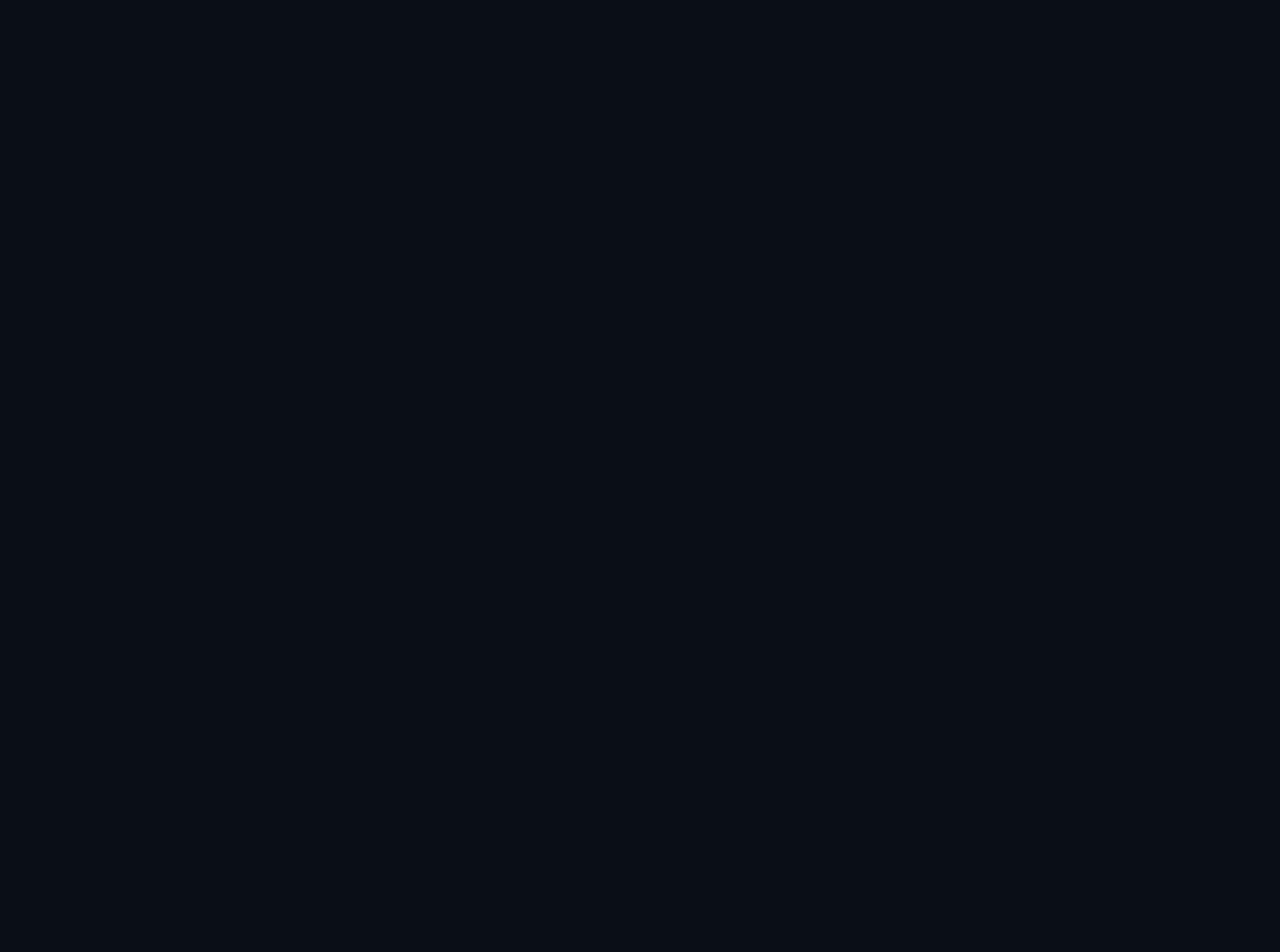
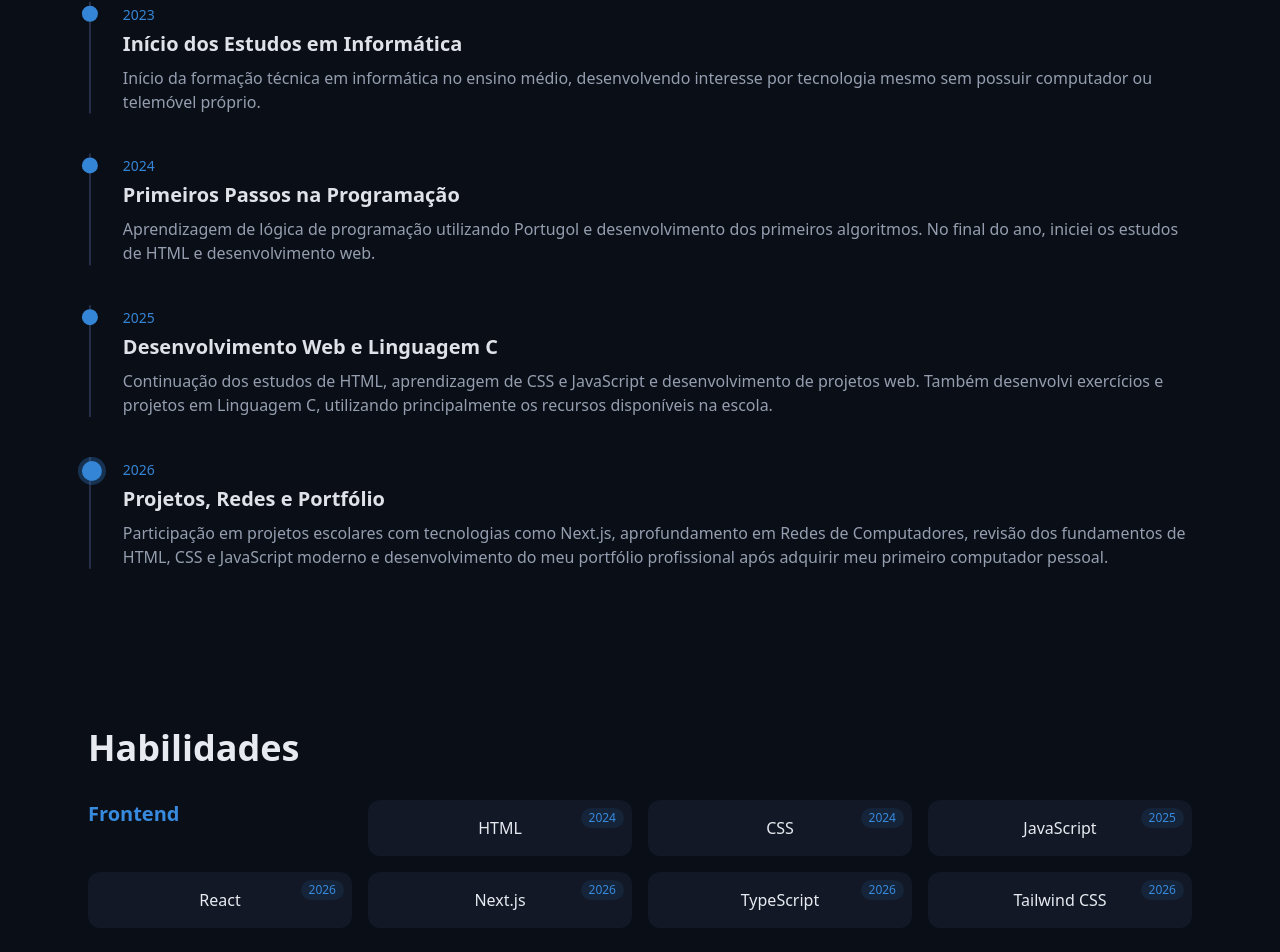
Before and after one commit to fernandev-tech/My-Portfolio, a Next.js app in the folder portfolio/: page / in a window 1280 px wide. Shown: the part 1665-2617 px from the top of the page. Before the commit the page ends 1531 px from the top, so only its background shows below. Built offline with nearby package versions, Linux system fonts and the light colour scheme.

Commit message:
Trabalhando na seção habilidades

```diff
--- a/portfolio/src/app/page.tsx
+++ b/portfolio/src/app/page.tsx
@@ -1,11 +1,15 @@
 import { Hero } from "@/components/Hero/Hero"
 import { AboutMe } from "@/components/AboutMe/AboutMe"
-
+import { TimeLine } from "@/components/TimeLine/TimeLine"
+import { Skills } from "@/components/Skills/Skills"
 export default function Home() {
   return (
     <div>
       <Hero />
       <AboutMe />
+      <TimeLine />
+      <Skills />
+
 
     </div>
   )
--- a/portfolio/src/components/AboutMe/AboutMe.tsx
+++ b/portfolio/src/components/AboutMe/AboutMe.tsx
@@ -43,8 +43,9 @@ export function AboutMe() {
     const { ref, progress } = useInView();
 
     const easedProgress = 1 - Math.pow(1 - progress, 3);
-    const opacity = progress;
-    const translateY = (1 - progress) * 40;
+    const scale = 0.95 + easedProgress * 0.05;
+    const opacity = easedProgress;
+    const translateY = (1 - easedProgress) * 40;
     const [activeTab, setActiveTab] = useState<string | null>(null)
 
     const contentTab = aboutTabs.find(aboutTab => aboutTab.id === activeTab)
@@ -55,14 +56,14 @@ export function AboutMe() {
             ref={ref}
             style={{
                 opacity,
-                transform: `translateY(${translateY}px)`,
+                transform: `translateY(${translateY}px) scale(${scale})`,
             }}
             className={`max-w-6xl mx-auto px-6 py-20 space-y-4 transition-all duration-700 ease-out`}>
 
             <h2 className="text-4xl font-bold mb-8">Sobre Mim</h2>
             <div className="text-text-secondary leading-relaxed">
 
-                <p >
+                <p>
                     Sou Fernando B Sebastião, desenvolvedor web atualmente com foco em Frontend.
                     Trabalho principalmente com JavaScript, TypeScript, React, Next.js e
                     Tailwind CSS, criando interfaces funcionais, responsivas e bem estruturadas.
@@ -109,7 +110,7 @@ export function AboutMe() {
                 ))}
             </div>
             <div
-                className={`overflow-hidden transition-all duration-300 ease-in-out
+                className={`overflow-hidden
                     ${contentTab ? "max-h-250 opacity-100 mt-6 p-6 bg-surface rounded-xl" : "max-h-0 opacity-0"
                     }`}>
                 {contentTab?.format === "list" ? (
--- a/portfolio/src/components/Header/Header.tsx
+++ b/portfolio/src/components/Header/Header.tsx
@@ -23,7 +23,7 @@ export function Header() {
             <nav>
                 <ul className={`flex gap-5`}>
                     {navItems.map(navItem => (
-                        <li key={navItem.href} className={`text-text-secondary hover:text-accent transition-colors`}><Link href={navItem.href}>{navItem.label}</Link></li>
+                        <li key={navItem.href} className={`text-text-secondary hover:text-accent transition-colors`}><a href={navItem.href}>{navItem.label}</a></li>
                     ))}
                 </ul>
             </nav>
--- /dev/null
+++ b/portfolio/src/components/Skills/Skills.tsx
@@ -0,0 +1,75 @@
+type Skill = {
+    name: string,
+    year: string,
+}
+
+type SkillCategory = {
+    category: string,
+    skills: Skill[],
+}
+const skillCategories: SkillCategory[] = [
+    {
+        category: "Frontend",
+        skills: [
+            { name: "HTML", year: "2024" },
+            { name: "CSS", year: "2024" },
+            { name: "JavaScript", year: "2025" },
+            { name: "React", year: "2026" },
+            { name: "Next.js", year: "2026" },
+            { name: "TypeScript", year: "2026" },
+            { name: "Tailwind CSS", year: "2026" },
+        ],
+
+    },
+    {
+        category: "Backend",
+        skills: [
+            { name: "NodeJS", year: "2026" },
+        ],
+    },
+
+    {
+        category: "DataBase",
+        skills: [
+            { name: "MySql", year: "2026" },
+        ],
+    },
+
+    {
+        category: "Tools",
+        skills: [
+            { name: "VS Code", year: "2024" },
+            { name: "Git", year: "2024" },
+            { name: "GitHub", year: "2024" },
+            { name: "Netlify", year: "2025" },
+            { name: "Vercel", year: "2025" },
+        ],
+    },
+]
+export function Skills() {
+    return (
+        <section id="habilidades"
+            className="max-w-6xl mx-auto px-6 py-20">
+            <h2 className="text-4xl font-bold mb-8">Habilidades</h2>
+
+            {skillCategories.map(category => (
+                <div
+                    key={category.category}
+                    className="mb-10 grid grid-cols-2 sm:grid-cols-3 md:grid-cols-4 gap-4">
+                    <h3 className="text-xl font-semibold text-accent mb-4">{category.category}</h3>
+                    {category.skills.map(skill => (
+                        <div
+                            key={skill.name}
+                            className="relative bg-surface rounded-xl p-4 text-center">
+                            <span
+                                className="absolute top-2 right-2 text-xs bg-accent/10 text-accent rounded-full px-2 py-0.5">{skill.year}</span>
+                            <p>{skill.name}</p>
+                        </div>
+                    ))}
+                </div>
+            ))}
+
+        </section>
+
+    )
+}
--- /dev/null
+++ b/portfolio/src/components/TimeLine/TimeLine.tsx
@@ -0,0 +1,67 @@
+"use client"
+
+import { useInView } from "@/hooks/useInView"
+type MyJourney = {
+    year: string,
+    title: string,
+    description: string
+}
+const myJourney: MyJourney[] = [
+    {
+        year: "2023",
+        title: "Início dos Estudos em Informática",
+        description: "Início da formação técnica em informática no ensino médio, desenvolvendo interesse por tecnologia mesmo sem possuir computador ou telemóvel próprio.",
+    },
+    {
+        year: "2024",
+        title: "Primeiros Passos na Programação",
+        description: "Aprendizagem de lógica de programação utilizando Portugol e desenvolvimento dos primeiros algoritmos. No final do ano, iniciei os estudos de HTML e desenvolvimento web.",
+    },
+    {
+        year: "2025",
+        title: "Desenvolvimento Web e Linguagem C",
+        description: "Continuação dos estudos de HTML, aprendizagem de CSS e JavaScript e desenvolvimento de projetos web. Também desenvolvi exercícios e projetos em Linguagem C, utilizando principalmente os recursos disponíveis na escola.",
+    },
+    {
+        year: "2026",
+        title: "Projetos, Redes e Portfólio",
+        description: "Participação em projetos escolares com tecnologias como Next.js, aprofundamento em Redes de Computadores, revisão dos fundamentos de HTML, CSS e JavaScript moderno e desenvolvimento do meu portfólio profissional após adquirir meu primeiro computador pessoal. ",
+    }
+]
+export function TimeLine() {
+
+    const { ref, progress } = useInView();
+
+    const easedProgress = 1 - Math.pow(1 - progress, 3);
+    const scale = 0.95 + easedProgress * 0.05;
+    const opacity = easedProgress;
+    const translateY = (1 - easedProgress) * 40;
+
+    return (
+        <section id="timeline"
+            ref={ref}
+            style={{
+                opacity,
+                transform: `translateY(${translateY}px) scale(${scale})`,
+            }}
+            className="max-w-6xl mx-auto px-6 py-20 space-y-10">
+            <h2 className="text-4xl font-bold mb-8">Minha Jornada</h2>
+            {myJourney.map((journey, index) => (
+                <div
+                    key={journey.year}
+                    className="relative pl-8 border-l-2 border-border ">
+                    <div
+                        className={`absolute left-[-9px] top-1 rounded-full bg-accent ${index === myJourney.length - 1 ? "w-5 h-5 ring-4 ring-accent/30" : "w-4 h-4"
+                            }`}
+                    />
+                    <span className="text-accent font-mono text-sm">{journey.year}</span>
+                    <h3 className="text-xl font-bold mt-1">{journey.title}</h3>
+                    <p className="text-text-secondary mt-2">{journey.description}</p>
+                </div>
+            ))}
+
+
+
+        </section>
+    )
+}
--- a/portfolio/src/hooks/useInView.ts
+++ b/portfolio/src/hooks/useInView.ts
@@ -1,3 +1,4 @@
+
 "use client";
 
 import { useEffect, useRef, useState } from "react";
--- /dev/null
+++ b/portfolio/src/hooks/useInviewProgress.ts
@@ -0,0 +1,31 @@
+"use client";
+
+import { useEffect, useRef, useState } from "react";
+
+export function useInView() {
+  const ref = useRef<HTMLElement>(null);
+  const [isVisible, setIsVisible] = useState(false);
+
+  useEffect(() => {
+    const observer = new IntersectionObserver(
+      ([entry]) => {
+        if (entry.isIntersecting) {
+          setIsVisible(true);
+          observer.disconnect();
+        }
+      },
+      {
+        threshold: 0.15,
+        rootMargin: "0px 0px -100px 0px",
+      }
+    );
+
+    if (ref.current) {
+      observer.observe(ref.current);
+    }
+
+    return () => observer.disconnect();
+  }, []);
+
+  return { ref, isVisible };
+}
```
